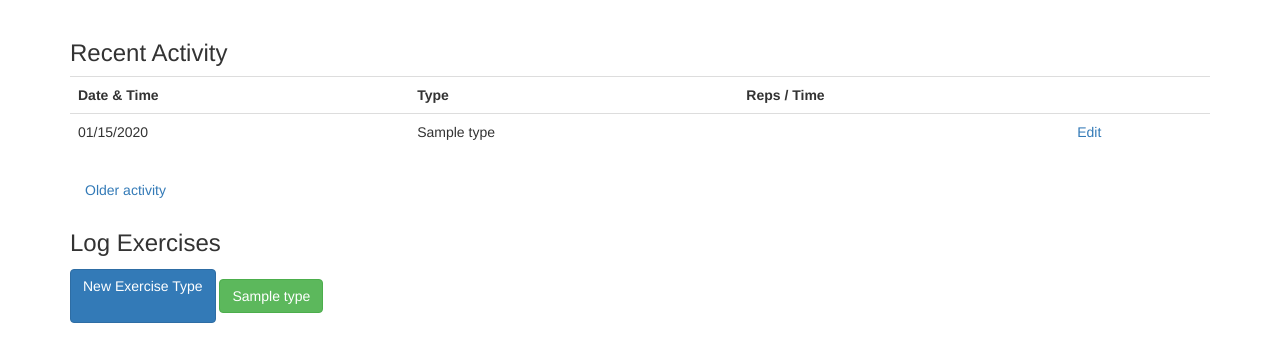
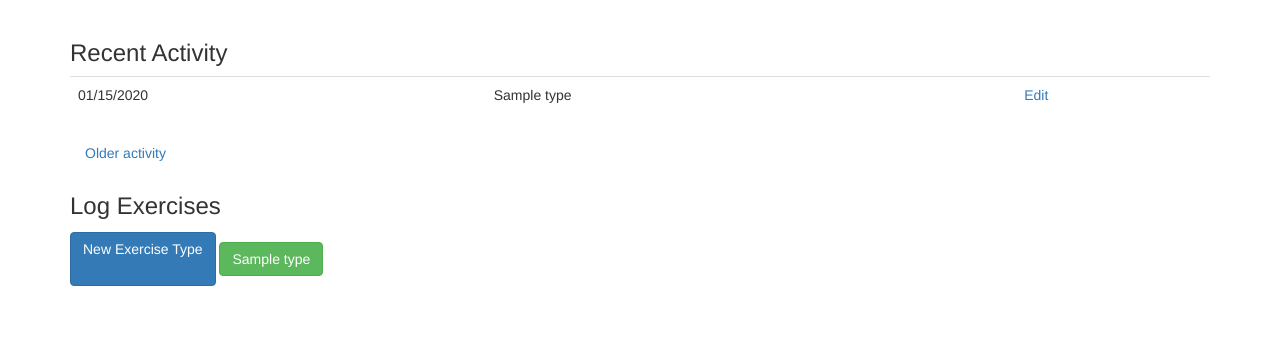
Before and after one commit to petegrace/fitness-logs, a Flask app: template app/templates/index.html in a window 1280 px wide. Shown: the part 72-434 px from the top of the page. Run offline with Flask 2, Linux system fonts and the light colour scheme; tables that the repository leaves empty hold one stand-in row (values such as "Sample post"); the template is opened without the code that fills it: values that come from a table or form of the project are taken from there, most other values are stand-ins (such as "Sample title", 1, 10 or a date in 2020); some libraries are stand-ins or nearby versions.

Commit message:
removed table header on recent activity

```diff
--- a/app/templates/index.html
+++ b/app/templates/index.html
@@ -3,12 +3,6 @@
 {% block app_content %}
 	<h3>Recent Activity</h3>
 	<table class="table table-hover">
-		<tr>
-			<th>Date & Time</th>
-			<th>Type</th>
-			<th>Reps / Time</th>
-			<th></th>
-		</tr>
 		{% for exercise in exercises %}
 			<tr>
 				<td>{{ moment(exercise.exercise_datetime).calendar() }}</td>
```
